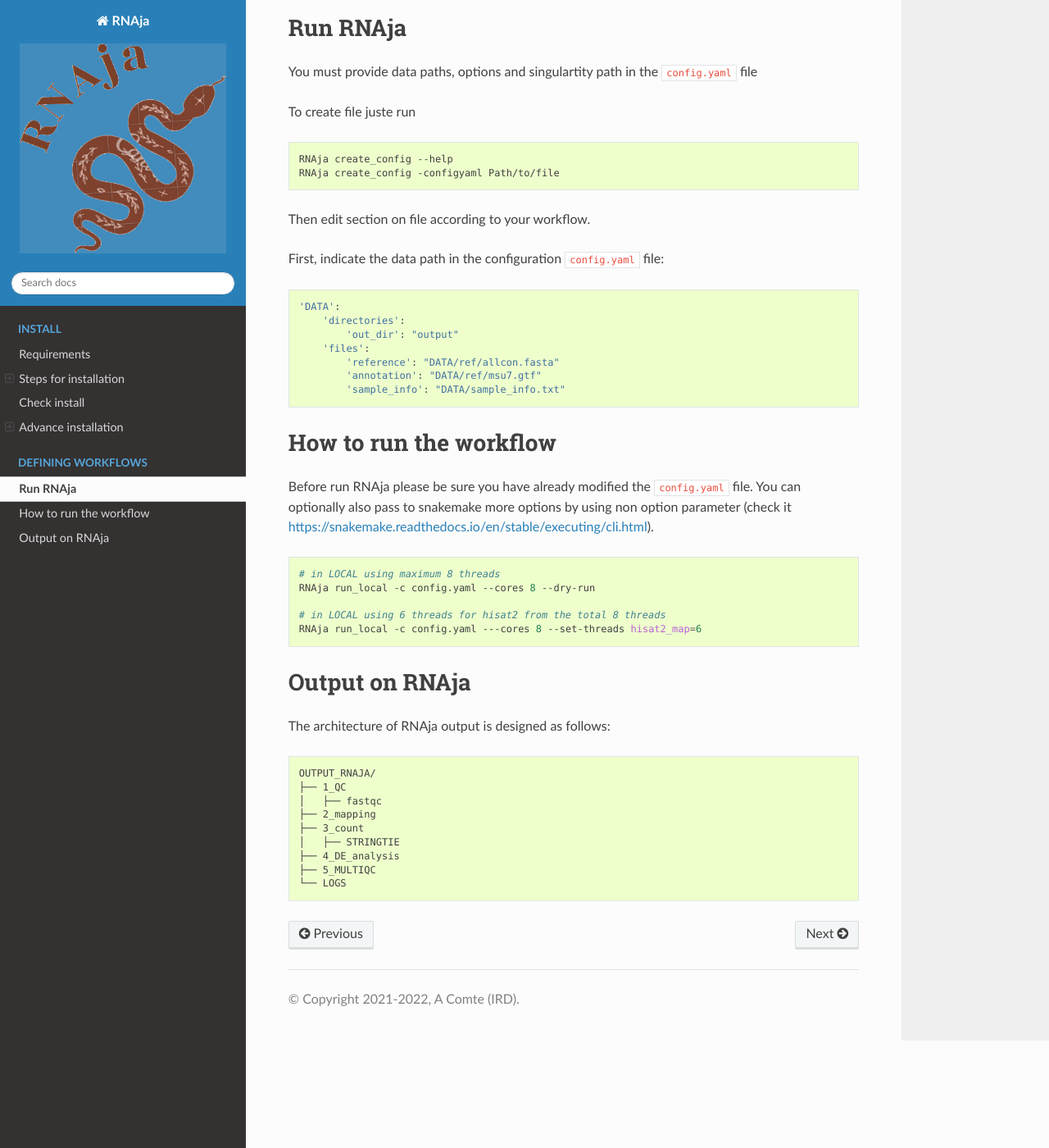
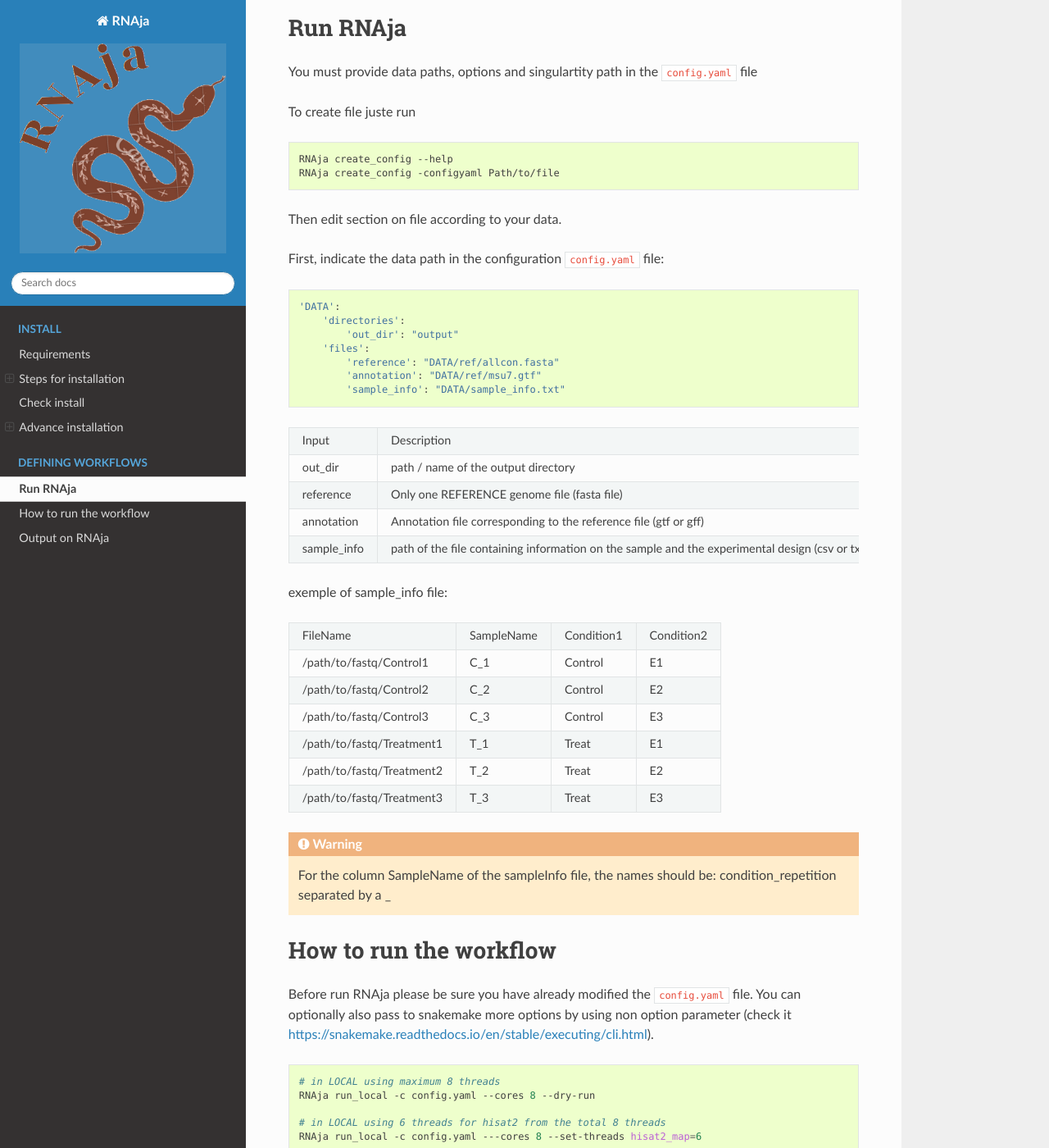
Before and after one commit to Aucomte/RNAja, a Sphinx documentation site: the page built from docs/source/WORKFLOWS.rst, in a window 1280 px wide and 1400 px high, scrolled down 264 px. Shown: the whole window at 82% size. Built offline with Sphinx 7.4.7 and the Read the Docs theme 2.0.0, drawn with Linux system fonts in a browser that asks for light colours; the version number could not be read and is left out.

Commit message:
update doc

```diff
--- a/docs/source/WORKFLOWS.rst
+++ b/docs/source/WORKFLOWS.rst
@@ -14,7 +14,7 @@ To create file juste run
    RNAja create_config --help
    RNAja create_config -configyaml Path/to/file
 
-Then edit section on file according to your workflow.
+Then edit section on file according to your data.
 
 First, indicate the data path in the configuration ``config.yaml`` file:
 
@@ -27,6 +27,33 @@ First, indicate the data path in the configuration ``config.yaml`` file:
             'reference': "DATA/ref/allcon.fasta"
             'annotation': "DATA/ref/msu7.gtf"
             'sample_info': "DATA/sample_info.txt"
+
+
+.. csv-table::
+
+        "Input", "Description"
+        "out_dir", "path / name of the output directory"
+        "reference", "Only one REFERENCE genome file (fasta file)"
+        "annotation", "Annotation file corresponding to the reference file (gtf or gff)"
+        "sample_info", "path of the file containing information on the sample and the experimental design (csv or txt, separator = ',')"
+
+
+exemple of sample_info file:
+
+.. csv-table::
+
+        "FileName", "SampleName", "Condition1", "Condition2"
+        "/path/to/fastq/Control1", "C_1", "Control", "E1"
+        "/path/to/fastq/Control2", "C_2", "Control", "E2"
+        "/path/to/fastq/Control3", "C_3", "Control", "E3"
+        "/path/to/fastq/Treatment1", "T_1", "Treat", "E1"
+        "/path/to/fastq/Treatment2", "T_2", "Treat", "E2"
+        "/path/to/fastq/Treatment3", "T_3", "Treat", "E3"
+
+
+.. warning::
+
+    For the column SampleName of the sampleInfo file, the names should be: condition_repetition separated by a _
 
 .. ############################################################
 
--- a/setup.py
+++ b/setup.py
@@ -50,6 +50,7 @@ def main():
         include_package_data=True,
         python_requires='>=3.6',
         install_requires=[
+            'pandas',
             'cookiecutter',
             'snakemake',
             'tqdm',
```
